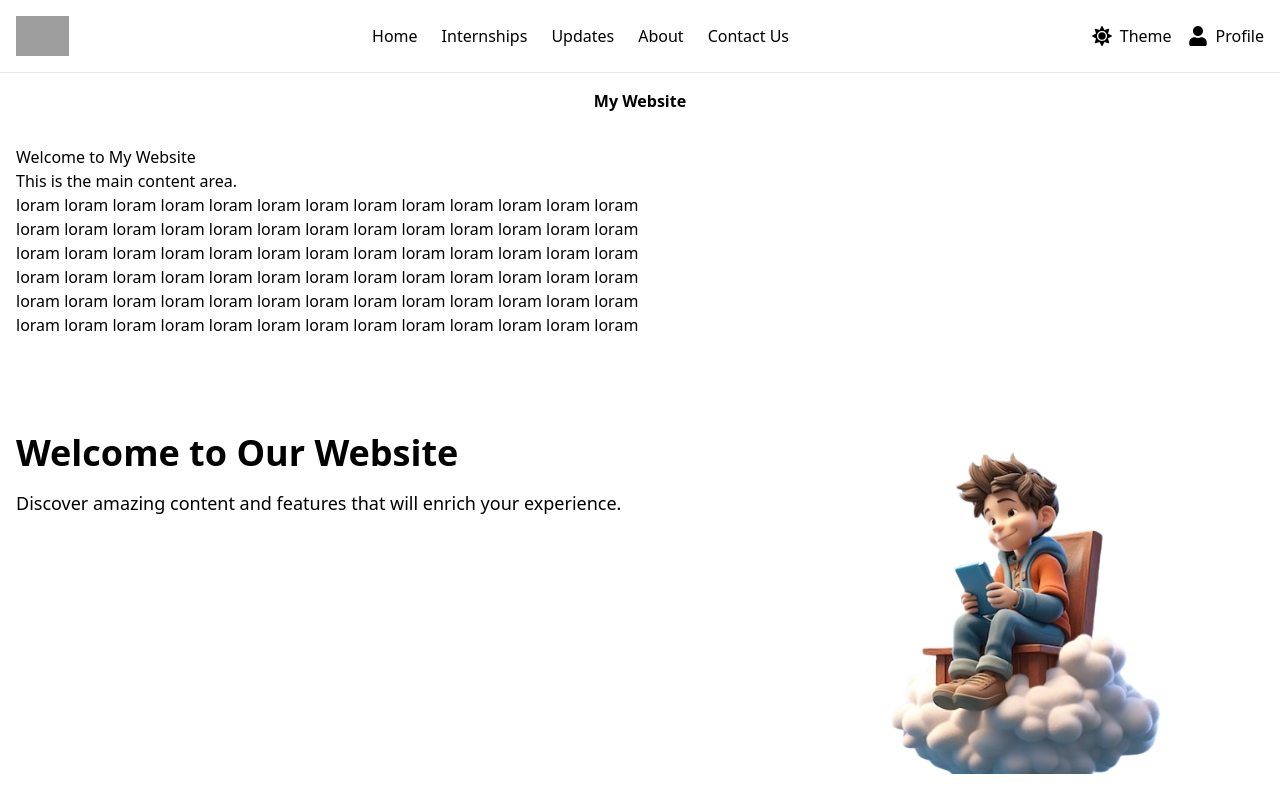
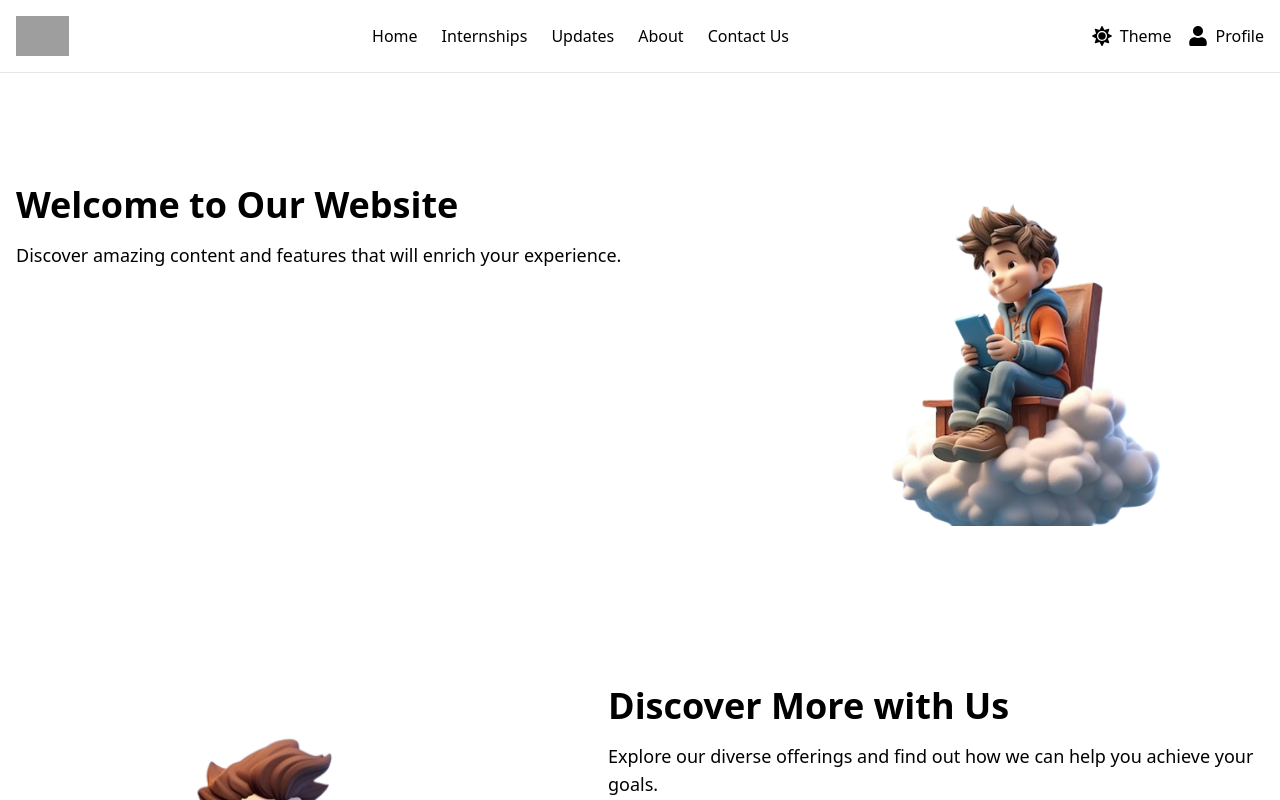
Before and after one commit to GhostSomnath/Final-Yr-Major-Project, a React (Vite) app in the folder Frontend/: page / in a window 1280 px wide. Shown: the top 800 px of the page. Built offline with nearby package versions, Linux system fonts and the light colour scheme; grey boxes are pictures that could not be loaded.

Commit message:
removed unwanted text

```diff
--- a/Frontend/src/App.jsx
+++ b/Frontend/src/App.jsx
@@ -11,21 +11,8 @@ function App() {
     <div className="flex flex-col min-h-screen">
       <Navbar />
       <header className="bg-white text-sky-600 font-bold py-4 text-center">
-        <h1>My Website</h1>
       </header>
       <main className="flex-grow">
-        <div className="container mx-auto p-4">
-          <h2>Welcome to My Website</h2>
-          <p>This is the main content area.</p>
-          <p>loram loram loram loram loram loram loram loram loram loram loram loram loram </p>
-          <p>loram loram loram loram loram loram loram loram loram loram loram loram loram </p>
-          <p>loram loram loram loram loram loram loram loram loram loram loram loram loram </p>
-          <p>loram loram loram loram loram loram loram loram loram loram loram loram loram </p>
-          <p>loram loram loram loram loram loram loram loram loram loram loram loram loram </p>
-          <p>loram loram loram loram loram loram loram loram loram loram loram loram loram </p>
-
-
-        </div>
         <Hero1 />
         <Hero2 />
       </main>
--- a/Frontend/src/components/Hero1.jsx
+++ b/Frontend/src/components/Hero1.jsx
@@ -16,7 +16,7 @@ const Hero1 = () => {
   }, []);
 
   return (
-    <section className="relative bg-sky-100 text-sky-700 py-20">
+    <section className="relative bg-white text-sky-600 py-20">
       <div className="container mx-auto px-4 flex flex-col md:flex-row items-center md:items-start text-center md:text-left">
         {/* Content */}
         <div className="flex-1 mb-10 md:mb-0 md:pr-10">
--- a/Frontend/src/components/Hero2.jsx
+++ b/Frontend/src/components/Hero2.jsx
@@ -27,7 +27,7 @@ const Hero2 = () => {
   return (
     <section
       ref={sectionRef}
-      className="relative bg-sky-100 text-sky-700 py-20"
+      className="relative bg-white text-sky-600 py-20"
     >
       <div className="container mx-auto px-4 flex flex-col md:flex-row items-center md:items-start text-center md:text-left">
         {/* Hero Image */}
```
